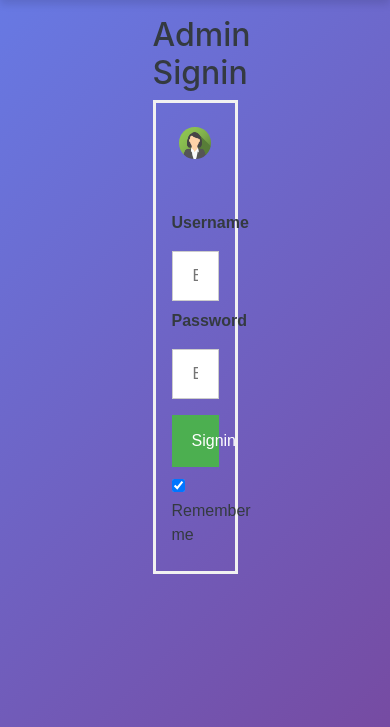
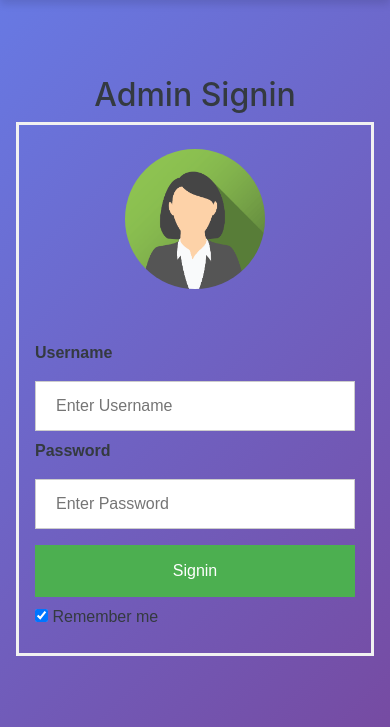
Before and after one commit to stevealvis/MLPROJECT, a Django app: page /accounts/sign_in_admin in a window 390 px wide. Shown: the part 117-844 px from the top of the page. Run offline with Django 3.2, Linux system fonts and the light colour scheme; parts of the project's set-up code (start-up, migrations or seed data) failed here and were passed over; some libraries are stand-ins or nearby versions.

Commit message:
style(admin): adjust signin form box width and margins
Make the signin form box responsive by setting width to 100% with max-width constraint and adding auto margins for better centering

```diff
--- a/templates/admin/signin/signin.html
+++ b/templates/admin/signin/signin.html
@@ -11,8 +11,9 @@ body {font-family: Arial, Helvetica, sans-serif;}
 form {border: 3px solid #f1f1f1;}
 
 #box{
-   width:30%;
-   height:30%;
+   width: 100%;
+   max-width: 420px;
+   margin: 60px auto;
 }
 
 input[type=text], input[type=password] {
```
